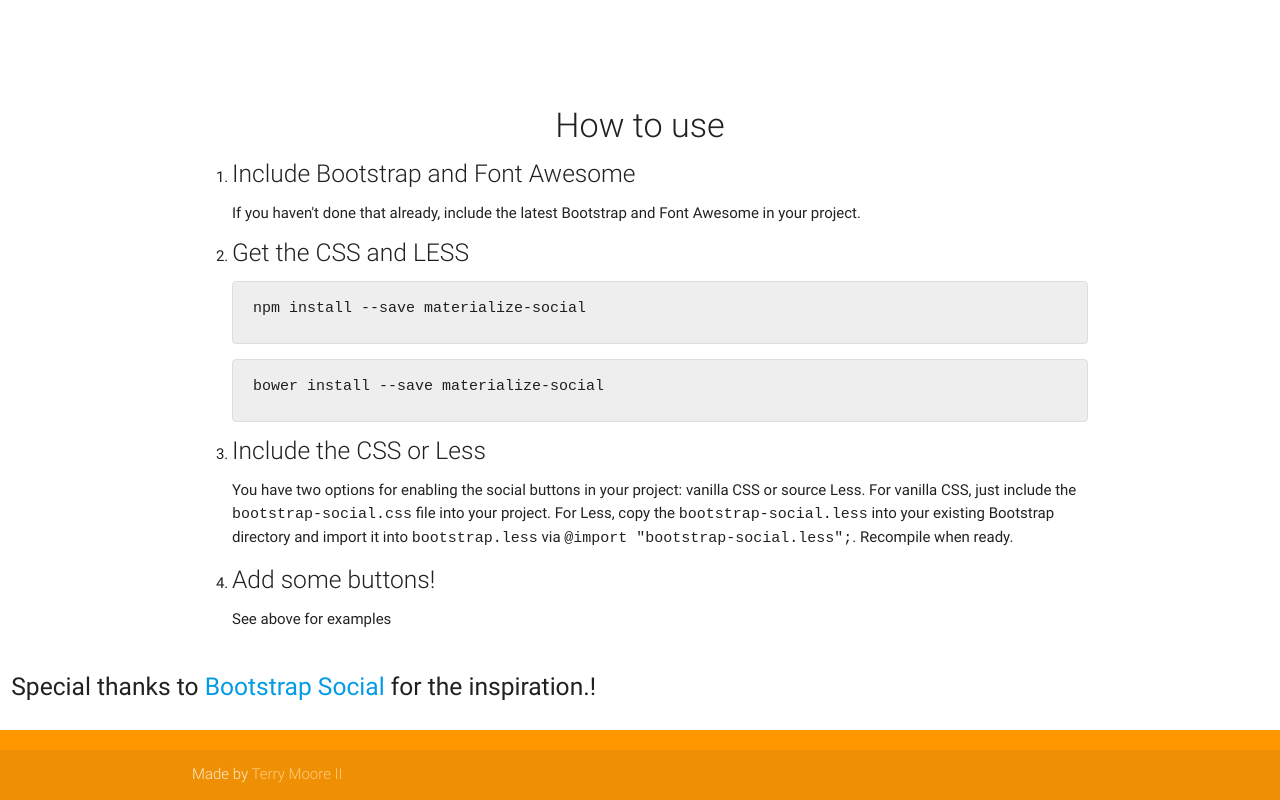
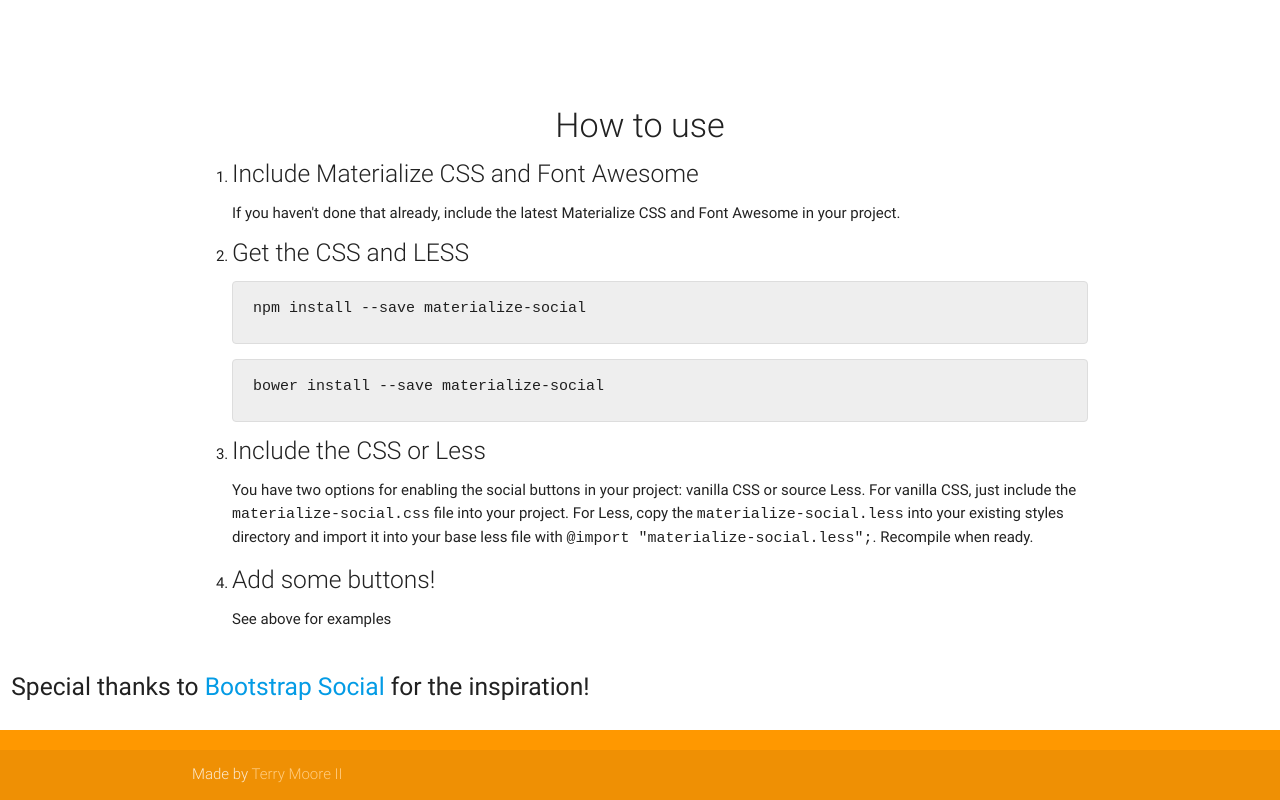
Before and after one commit to TerryMooreII/materialize-social, a website: page index.html in a window 1280 px wide. Shown: the part 2867-3667 px from the top of the page. Drawn offline with nearby package versions, Linux system fonts and the light colour scheme.

Commit message:
Update site

```diff
--- a/index.html
+++ b/index.html
@@ -187,8 +187,8 @@
             <h4 class="header col s12 light center-align">How to use</h4>
             <ol>
                 <li>
-                    <h5 class="header col s12 light">Include Bootstrap and Font Awesome</h5>
-                    <p>If you haven't done that already, include the latest Bootstrap and Font Awesome in your project.</p>
+                    <h5 class="header col s12 light">Include Materialize CSS and Font Awesome</h5>
+                    <p>If you haven't done that already, include the latest Materialize CSS and Font Awesome in your project.</p>
                 </li>
                 <li>
                     <h5 class="header col s12 light">Get the CSS and LESS</h5>
@@ -203,9 +203,9 @@
                 </li>
                 <li>
                     <h5 class="header col s12 light">Include the CSS or Less</h5>
-                    <p>You have two options for enabling the social buttons in your project: vanilla CSS or source Less. For vanilla CSS, just include the <code>bootstrap-social.css</code> file into your project.
+                    <p>You have two options for enabling the social buttons in your project: vanilla CSS or source Less. For vanilla CSS, just include the <code>materialize-social.css</code> file into your project.
 
-For Less, copy the <code>bootstrap-social.less</code> into your existing Bootstrap directory and import it into <code>bootstrap.less</code> via <code>@import "bootstrap-social.less";</code>. Recompile when ready.</p>
+For Less, copy the <code>materialize-social.less</code> into your existing styles directory and import it into your base less file with <code>@import "materialize-social.less";</code>. Recompile when ready.</p>
                 </li>
                 <li>
                     <h5 class="header col s12 light">Add some buttons!</h5>
@@ -218,7 +218,7 @@
     <div class="row">
       <div class="col s12">
         <h5>
-        Special thanks to <a href="http://lipis.github.io/bootstrap-social/">Bootstrap Social</a> for the inspiration.!
+        Special thanks to <a href="http://lipis.github.io/bootstrap-social/">Bootstrap Social</a> for the inspiration!
         </h5>
       </div>
     </div>
```
